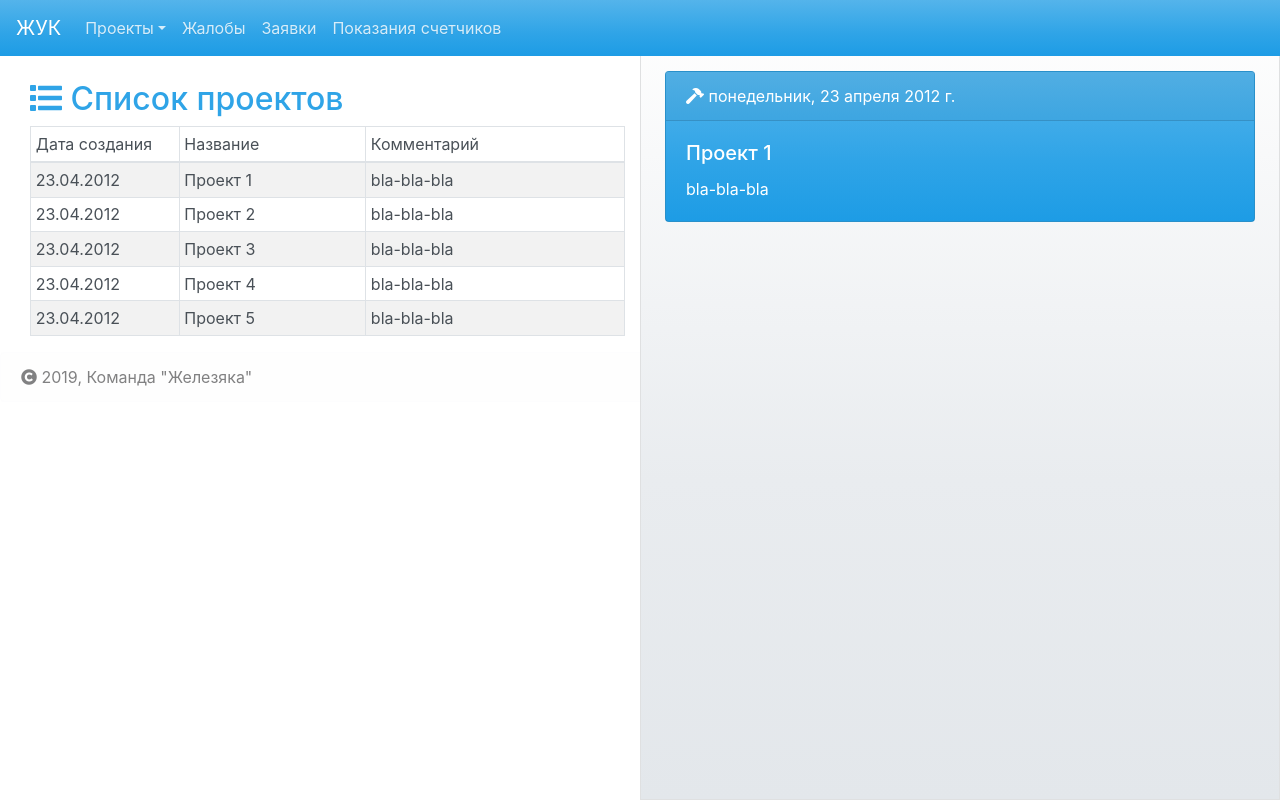
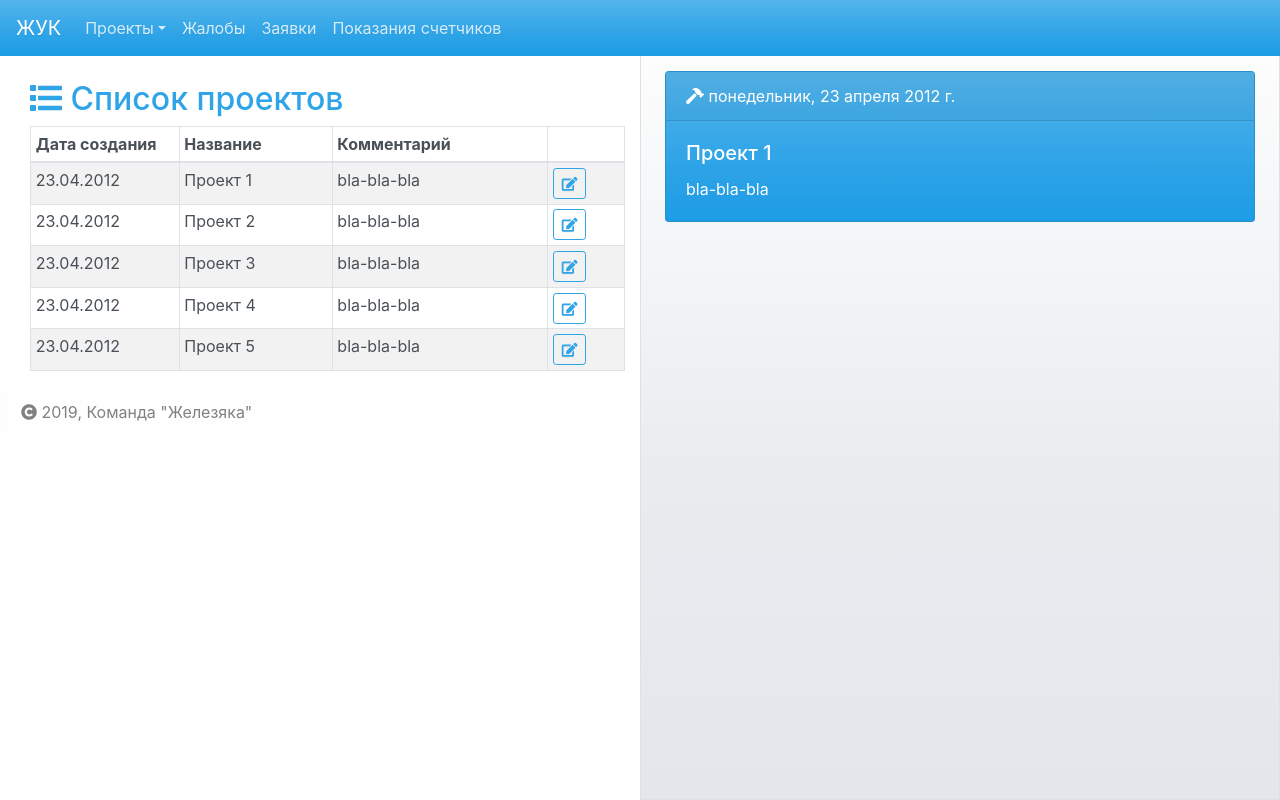
Before and after one commit to AlLevykin/leadersofdigital-ui, a React (Create React App) app: page / in a window 1280 px wide. Built offline with nearby package versions, Linux system fonts and the light colour scheme.

Commit message:
Выбор текущего проекта в списке.

```diff
--- a/src/components/containers/Projects.js
+++ b/src/components/containers/Projects.js
@@ -1,10 +1,17 @@
 import { connect } from 'react-redux'
 import ProjectList from '../ui/ProjectList'
+import C from '../../store/constants'
 
 const Projects = connect(
     state =>
         ({
             projects: state.projects
+        }),
+        dispatch =>
+        ({
+            onClick(id) {
+                dispatch({type: C.SET_CURRENT_PROJECT, id: id})
+            }
         })
 )(ProjectList)
 
--- a/src/components/ui/ProjectList.js
+++ b/src/components/ui/ProjectList.js
@@ -2,8 +2,9 @@ import React, {Fragment} from 'react';
 import Row from 'react-bootstrap/Row'
 import Col from 'react-bootstrap/Col'
 import Table from 'react-bootstrap/Table'
+import Button from 'react-bootstrap/Button'
 
-const ProjectList = ({projects}) =>
+const ProjectList = ({projects, onClick=f=>f}) =>
     <Fragment>
         <Row>
         <Col>
@@ -17,9 +18,10 @@ const ProjectList = ({projects}) =>
                 <Table striped bordered hover size="sm" text-align="right">
                 <thead>
                 <tr>
-                <td>Дата создания</td>
-                <td>Название</td>
-                <td>Комментарий</td>
+                    <th>Дата создания</th>
+                    <th>Название</th>
+                    <th>Комментарий</th>
+                    <th></th>
                 </tr>
                 </thead>
                 <tbody>
@@ -29,6 +31,7 @@ const ProjectList = ({projects}) =>
                     <td width="25%">{new Date(project.timestamp).toLocaleString('ru-RU', { year: 'numeric', month: 'numeric', day: 'numeric' })}</td>
                     <td>{project.title}</td>
                     <td>{project.description}</td>
+                    <td><Button variant="outline-primary" size="sm" onClick={() => onClick(project.id)} ><i className="fas fa-edit"></i></Button></td>
                 </tr>
                 )}
                 </tbody>
--- a/src/data/initialState.json
+++ b/src/data/initialState.json
@@ -7,8 +7,10 @@
     "address": "456770, Челябинская область, г. Снежинск, ул. Маршала Чуйкова, дом.99, помещение 99",
     "email": "svoydom@mail.com"
   },
+  "currentProject": "",
   "projects": [
       {
+        "isCurrent": 1,
         "id": "8658c1d0-9eda-4a90-95e1-8001e8eb6036",
         "title": "Проект 1",
         "description": "bla-bla-bla",
@@ -60,6 +62,7 @@
         }
       },
       {
+        "isCurrent": 0,
         "id": "73edf283-c6ed-461a-845f-d250843a338a",
         "title": "Проект 2",
         "description": "bla-bla-bla",
@@ -111,6 +114,7 @@
         }
       },
       {
+        "isCurrent": 0,
         "id": "1c50ff19-6f03-402a-a0a2-bdf8628c4317",
         "title": "Проект 3",
         "description": "bla-bla-bla",
@@ -162,6 +166,7 @@
         }
       },
       {
+        "isCurrent": 0,
         "id": "8e17b620-4fc4-4fd8-8536-768a6a7cbd94",
         "title": "Проект 4",
         "description": "bla-bla-bla",
@@ -213,6 +218,7 @@
         }
       },
       {
+        "isCurrent": 0,
         "id": "b39328dc-28f6-4a5b-bb27-58bdc682d6ba",
         "title": "Проект 5",
         "description": "bla-bla-bla",
--- a/src/store/constants.js
+++ b/src/store/constants.js
@@ -1,5 +1,6 @@
 const constants = {
-    CREATE_PROJECT: "CREATE_PROJECT"
+    CREATE_PROJECT: "CREATE_PROJECT",
+    SET_CURRENT_PROJECT: "SET_CURRENT_PROJECT"
 }
 
 export default constants
--- a/src/store/reducers.js
+++ b/src/store/reducers.js
@@ -19,6 +19,12 @@ export const projects = (state={}, action) => {
                 },
                 ...state
             ]
+        case C.SET_CURRENT_PROJECT :
+            return state.map(project => {
+                let isCurrent = 0
+                if (project.id === action.id) isCurrent = 1
+                return {...project, isCurrent}
+            })
         default:
             return state
     }
```
Lines whose indentation alone changed are shown as unchanged.
